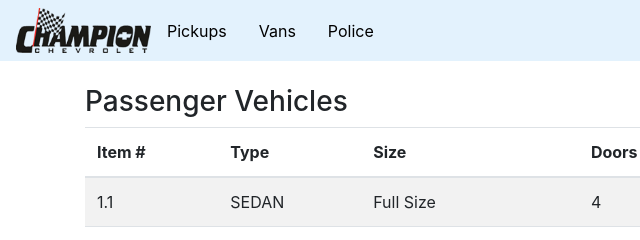
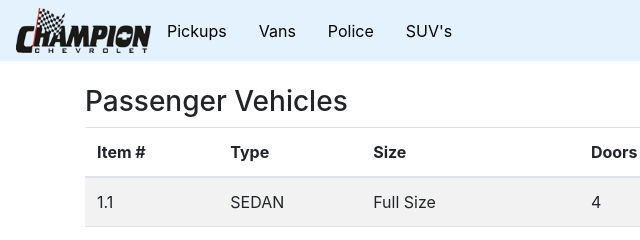
Before and after one commit to koutla01/fleetpage, a plain HTML site: page index.html in a window 1280 px wide. Shown: the top 240 px of the page, 0-640 px from the left. Drawn offline with nearby package versions, Linux system fonts and the light colour scheme.

Commit message:
adding link to SUV's

```diff
--- a/index.html
+++ b/index.html
@@ -108,6 +108,7 @@
                 <a class="nav-link" href="#Pickups">Pickups <span class="sr-only">(current)</span></a>
                 <a class="nav-link" href="#Passenger Vans">Vans <span class="sr-only">(current)</span></a>
                 <a class="nav-link" href="#Police Vehicles">Police <span class="sr-only">(current)</span></a>
+                <a class="nav-link" href="#Sport Utility Vehicles">SUV's <span class="sr-only">(current)</span></a>
             </div>
             <a class="btn btn-outline-success ml-auto" href="mailto:koutland@championchev.com">Contact Fleet Department</a>
             <button class="navbar-toggler" type="button" data-toggle="collapse" data-target="#navbarNav" aria-controls="navbarNav" aria-expanded="false" aria-label="Toggle navigation">
```
